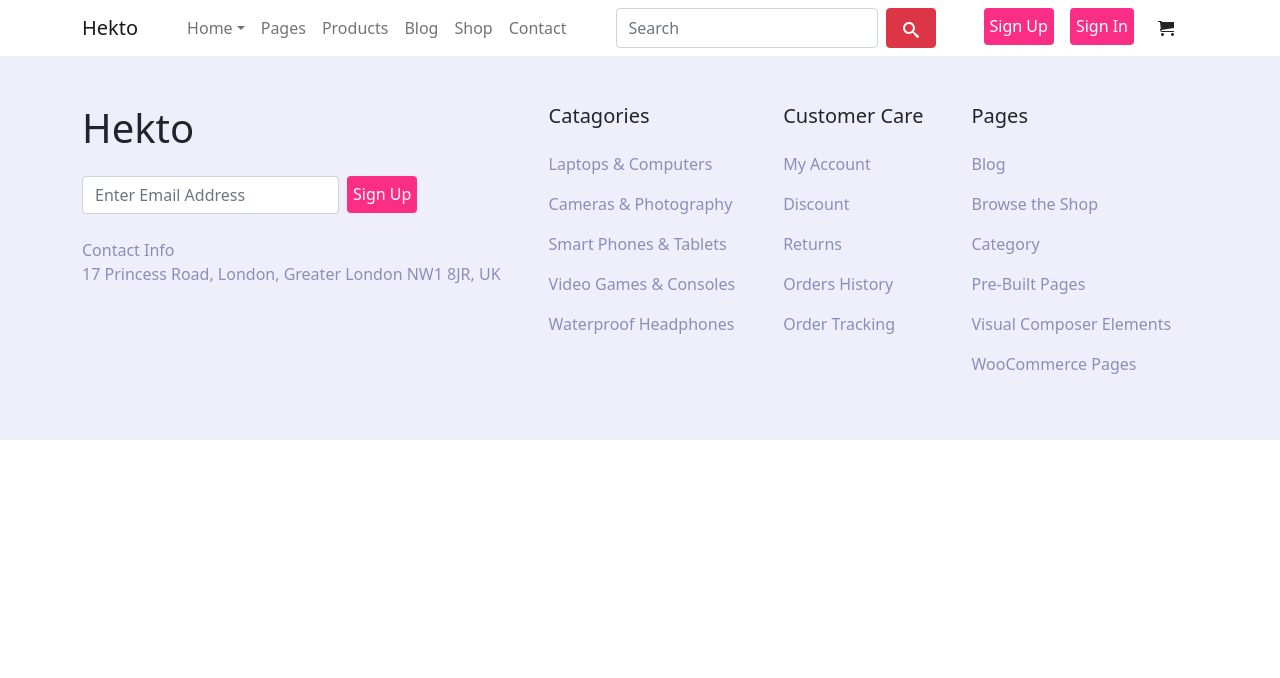
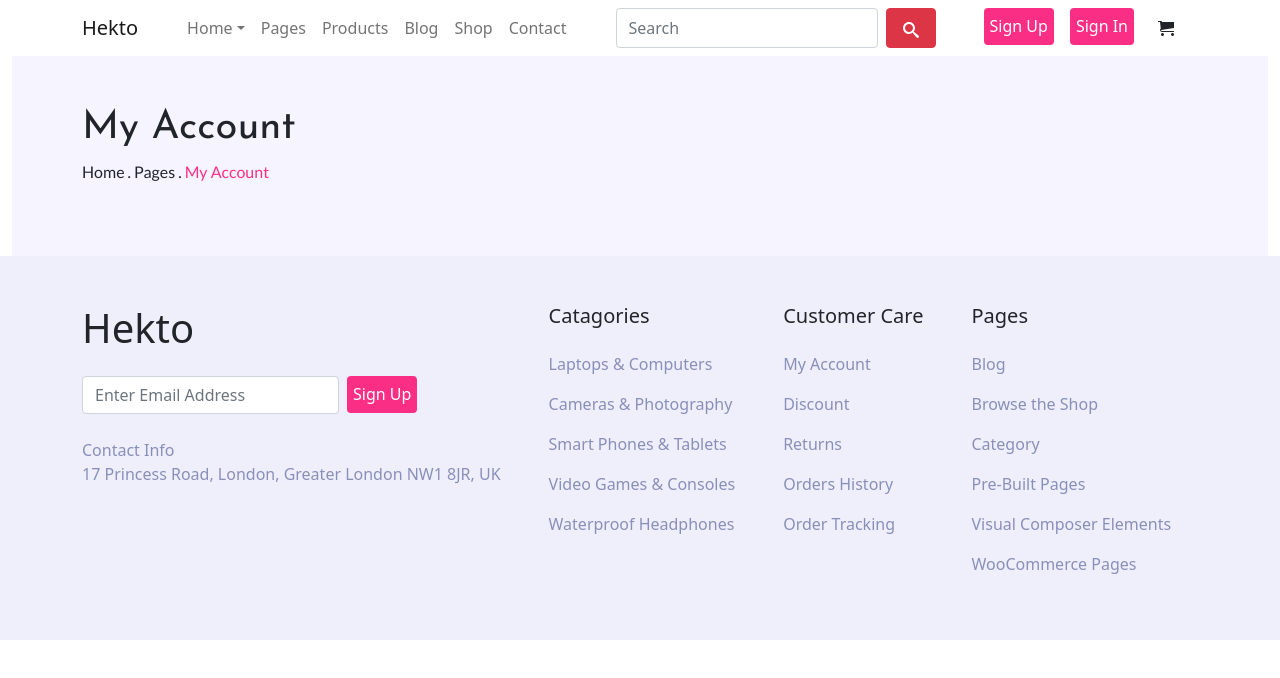
Before and after one commit to RaezaMLN/ShopLounge, a React (Create React App) app: page /about in a window 1280 px wide. Shown: the top 678 px of the page. Built offline with nearby package versions, Linux system fonts and the light colour scheme.

Commit message:
Create About Page and set the navigation

```diff
--- /dev/null
+++ b/src/Layouts/About.jsx
@@ -0,0 +1,11 @@
+import React from "react";
+import { Container, Row, Col } from "react-bootstrap";
+import GreyContainer from "../Components/GreyContainer";
+
+export default function About() {
+  return (
+    <Container fluid>
+      <GreyContainer titlePage={"My Account"} />
+    </Container>
+  );
+}
--- a/src/Layouts/Navigator.jsx
+++ b/src/Layouts/Navigator.jsx
@@ -11,6 +11,7 @@ import Footer from "../Components/Footer";
 import OrderCompleted from "./OrderCompleted";
 import Login from "./Login";
 import Regist from "./Regist";
+import About from "./About";
 
 export default function Navigator() {
   return (
@@ -24,6 +25,7 @@ export default function Navigator() {
           <Route path="order-completed" exact element={<OrderCompleted />} />
           <Route path="login" exact element={<Login />} />
           <Route path="regist" exact element={<Regist />} />
+          <Route path="about" exact element={<About />} />
         </Routes>
         <Footer />
       </Router>
```
